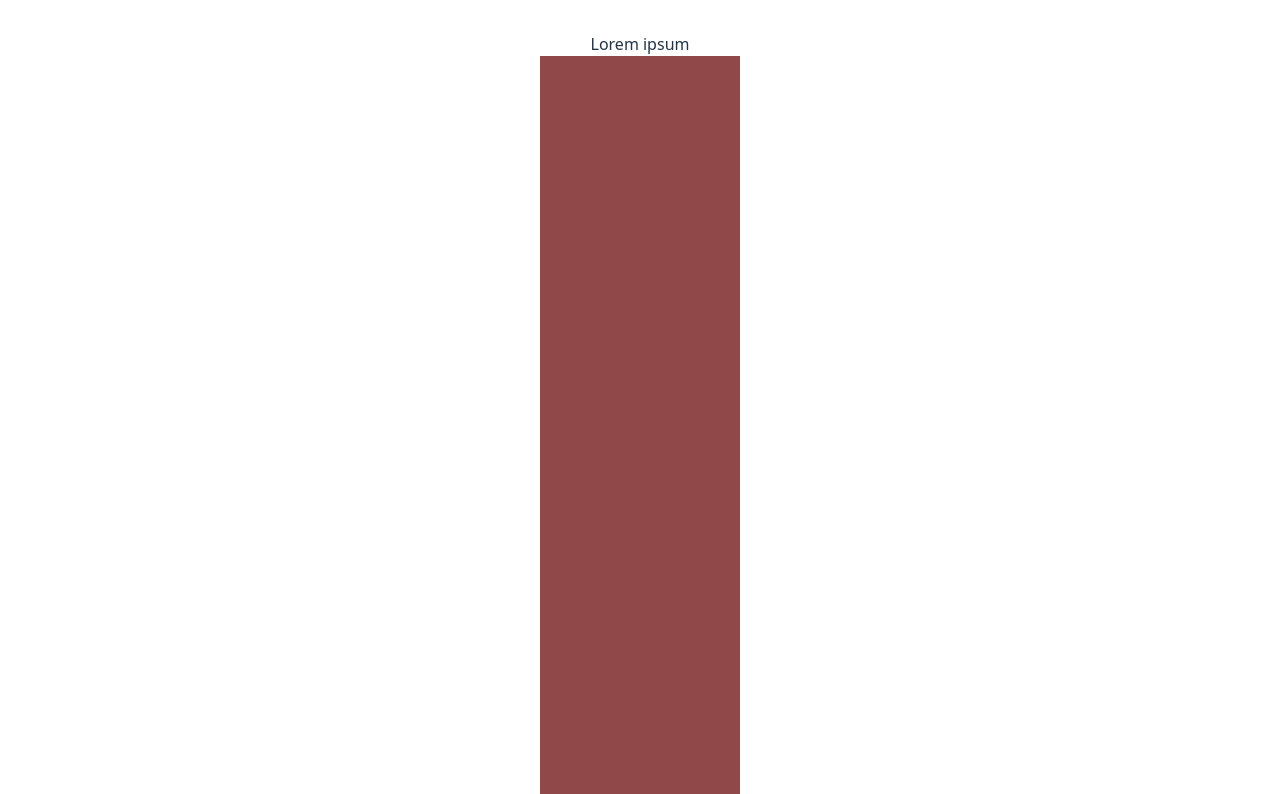
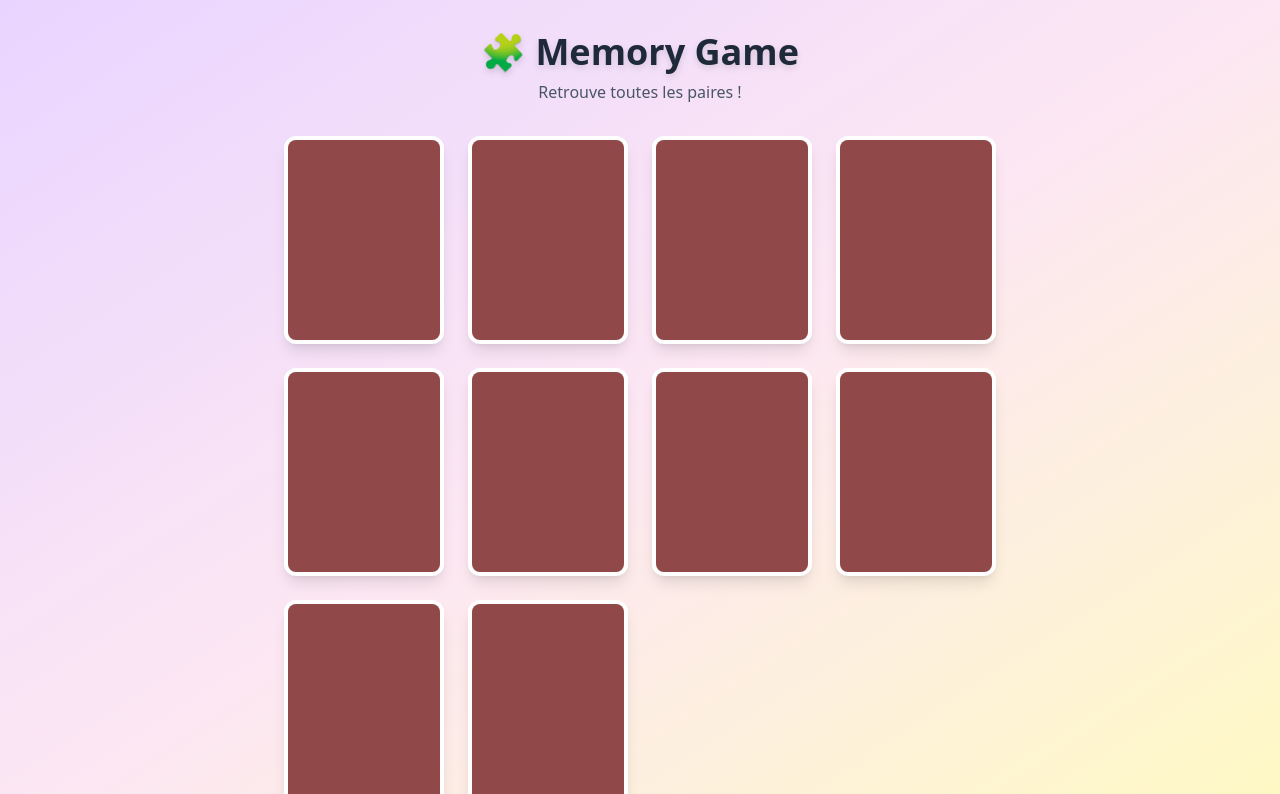
Before and after one commit to frenchneo/react-game-test, a React (Vite) app in the folder memory-game/: page / in a window 1280 px wide. Shown: the top 794 px of the page. Built offline with nearby package versions, Linux system fonts and the light colour scheme.

Commit message:
refactor: :lipstick: update design with tailwind

```diff
--- a/memory-game/src/App.css
+++ /dev/null
@@ -1,6 +0,0 @@
-#root {
-  max-width: 1280px;
-  margin: 0 auto;
-  padding: 2rem;
-  text-align: center;
-}
--- a/memory-game/src/App.jsx
+++ b/memory-game/src/App.jsx
@@ -1,4 +1,3 @@
-import "./App.css";
 import Card1 from "./assets/img/card_1.png";
 import Card2 from "./assets/img/card_2.png";
 import Card3 from "./assets/img/card_3.png";
@@ -9,6 +8,7 @@ import { useEffect, useState } from "react";
 import { ToastContainer } from "react-toastify";
 import { errorAlert, succesAlert } from "./helpers/notification";
 import Modal from "react-modal";
+import Header from "./components/ui/header";
 
 function App() {
   const [opCards, setOpCards] = useState([]);
@@ -110,15 +110,31 @@ function App() {
   }, [matchedCards, opCards]);
 
   return (
-    <>
-      <p>Lorem ipsum</p>
+    <div className="min-h-screen bg-gradient-to-br from-purple-200 via-pink-100 to-yellow-100 flex flex-col items-center pb-6">
+      <Header />
+
       <Modal
         isOpen={modalIsOpen}
         onRequestClose={closeModal}
-        contentLabel="Example Modal"
+        className="fixed inset-0 flex items-center justify-center z-50"
+        overlayClassName="fixed inset-0 bg-black bg-opacity-50"
+        contentLabel="Victoire"
       >
-        <button onClick={() => resetGame()}>Rejouer</button>
+        <div className="bg-white rounded-2xl shadow-2xl p-8 text-center w-80 animate-fadeIn">
+          <h2 className="text-2xl font-bold text-gray-800 mb-4">🎉 Bravo !</h2>
+          <p className="text-gray-600 mb-6">
+            Tu as trouvé toutes les paires 👏
+          </p>
+          <button
+            onClick={resetGame}
+            className="mt-4 px-6 py-2 bg-gray-100 text-black font-semibold rounded-lg shadow-md
+             hover:bg-gray-200 hover:shadow-lg active:scale-95 transition duration-200"
+          >
+            🔄 Rejouer
+          </button>
+        </div>
       </Modal>
+
       <Cards
         cards={opCards}
         onCardClick={handleClick}
@@ -128,12 +144,8 @@ function App() {
         ]}
       />
 
-      <button onClick={() => console.log("op", opCards)}>print op</button>
-      <button onClick={() => console.log("matched", matchedCards)}>
-        print matched
-      </button>
       <ToastContainer />
-    </>
+    </div>
   );
 }
 
--- a/memory-game/src/components/cards/card.jsx
+++ b/memory-game/src/components/cards/card.jsx
@@ -1,13 +1,18 @@
-import ReverseCard from "../../assets/img/reverse_card.png"
+import ReverseCard from "../../assets/img/reverse_card.png";
 
 const Card = ({ img, onClick, flipped }) => {
   return (
-    <img
-      className={`card ${img}`}
-      src={flipped ? img : ReverseCard}
-      alt={`card ${img}`}
+    <div
+      className="w-32 h-40 sm:w-40 sm:h-52 cursor-pointer transition-transform transform hover:scale-105 active:scale-95"
       onClick={onClick}
-    />
+    >
+      <img
+        className="w-full h-full object-cover rounded-xl border-4 border-white shadow-lg bg-white"
+        src={flipped ? img : ReverseCard}
+        alt="card"
+      />
+    </div>
   );
 };
+
 export default Card;
--- a/memory-game/src/components/cards/cards.jsx
+++ b/memory-game/src/components/cards/cards.jsx
@@ -2,10 +2,9 @@ import Card from "./card";
 
 const Cards = ({ cards, onCardClick, flippedCards }) => {
   return (
-    <div className="cards-container">
+    <div className="grid grid-cols-2 sm:grid-cols-3 md:grid-cols-4 gap-6 justify-items-center">
       {cards.map((card) => {
-        const flipped =
-          flippedCards.includes(card.uniqueId)
+        const flipped = flippedCards.includes(card.uniqueId);
         return (
           <Card
             key={card.uniqueId}
--- /dev/null
+++ b/memory-game/src/components/ui/header.jsx
@@ -0,0 +1,12 @@
+const Header = () => {
+  return (
+    <header className="text-center py-8">
+      <h1 className="text-4xl font-extrabold text-gray-800 drop-shadow-md">
+        🧩 Memory Game
+      </h1>
+      <p className="text-gray-600 mt-2">Retrouve toutes les paires !</p>
+    </header>
+  );
+};
+
+export default Header;
--- a/memory-game/src/index.css
+++ b/memory-game/src/index.css
@@ -1,37 +1 @@
 @import "tailwindcss";
-
-:root {
-  font-family: system-ui, Avenir, Helvetica, Arial, sans-serif;
-  line-height: 1.5;
-  font-weight: 400;
-
-  color-scheme: light dark;
-  color: rgba(255, 255, 255, 0.87);
-  background-color: #242424;
-
-  font-synthesis: none;
-  text-rendering: optimizeLegibility;
-  -webkit-font-smoothing: antialiased;
-  -moz-osx-font-smoothing: grayscale;
-}
-
-body {
-  margin: 0;
-  display: flex;
-  place-items: center;
-  min-width: 320px;
-  min-height: 100vh;
-}
-
-@media (prefers-color-scheme: light) {
-  :root {
-    color: #213547;
-    background-color: #ffffff;
-  }
-  a:hover {
-    color: #747bff;
-  }
-  button {
-    background-color: #f9f9f9;
-  }
-}
```
